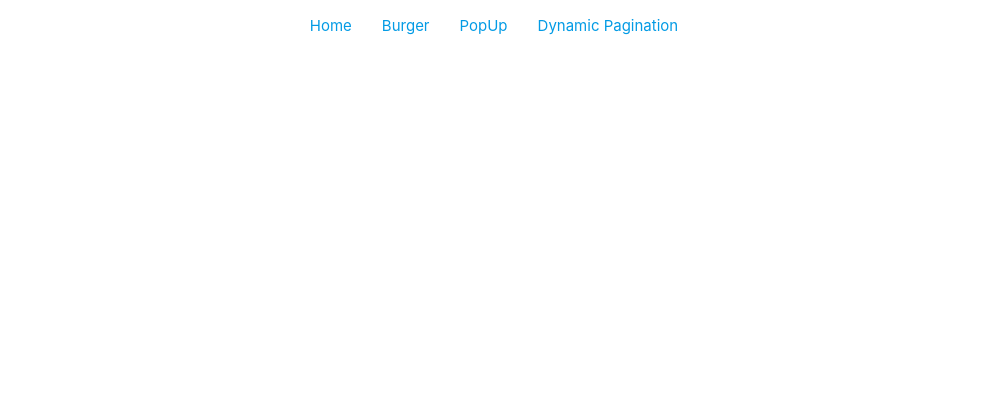
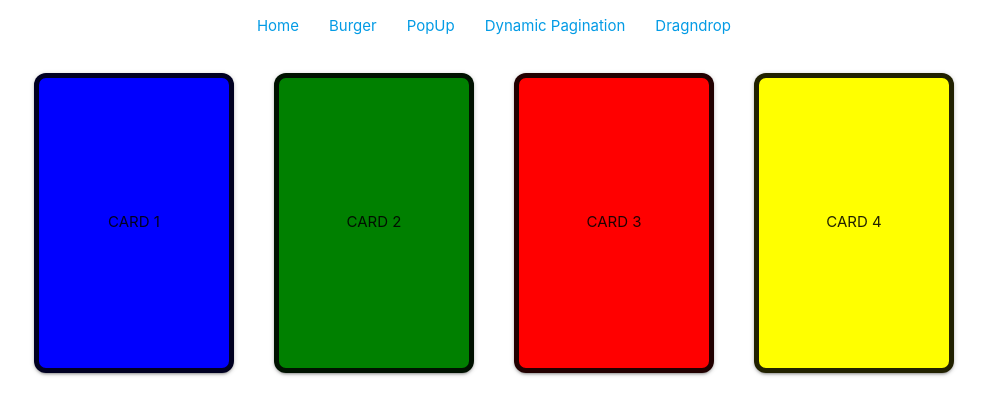
Before and after one commit to CrimsonMax/react-mix, a React (Create React App) app: page /dragndrop in a window 1280 px wide. Shown: the top 414 px of the page, without its empty margins (146-1133 px from the left). Built offline with nearby package versions, Linux system fonts and the light colour scheme.

Commit message:
simple drag'n'drop

```diff
--- a/src/App.js
+++ b/src/App.js
@@ -5,6 +5,7 @@ import { Home } from './components/Home';
 import { Navbar } from './components/Navbar';
 import { Pagination } from './components/Pagination';
 import { Popup } from './components/Popup';
+import { Dragndrop } from './components/Dragndrop';
 
 function App() {
   return (
@@ -16,6 +17,7 @@ function App() {
           <Route path='/burger' component={Burger} />
           <Route path='/popup' component={Popup} />
           <Route path='/pagination' component={Pagination} />
+          <Route path='/dragndrop' component={Dragndrop} />
         </Switch>
       </BrowserRouter>
     </>
--- /dev/null
+++ b/src/components/Dragndrop.css
@@ -0,0 +1,19 @@
+.drag {
+  /* width: 100vw;
+  height: 100vh; */
+  display: flex;
+  align-items: center;
+  justify-content: center;
+}
+
+.card {
+  width: 200px;
+  height: 300px;
+  border-radius: 12px;
+  border: 5px solid;
+  display: flex;
+  justify-content: center;
+  align-items: center;
+  margin: 20px;
+  cursor: grab;
+}
--- /dev/null
+++ b/src/components/Dragndrop.js
@@ -0,0 +1,75 @@
+import { useState } from 'react'
+import './Dragndrop.css'
+
+export const Dragndrop = () => {
+
+  const [cardList, setCardList] = useState([
+    { id: 1, order: 3, text: 'CARD 3', color: 'red' },
+    { id: 2, order: 1, text: 'CARD 1', color: 'blue' },
+    { id: 3, order: 2, text: 'CARD 2', color: 'green' },
+    { id: 4, order: 4, text: 'CARD 4', color: 'yellow' },
+  ])
+  const [currentCard, setCurrentCard] = useState(null)
+
+  function dragStartHandler(e, card) {
+    setCurrentCard(card)
+  }
+
+  function dragEndHandler(e) {
+    e.target.style.border = '3px solid white'
+    setTimeout(() => {
+      e.target.style.border = '5px solid black'
+    }, 300)
+  }
+
+  function dragLeaveHandler(e) {
+    e.target.style.opacity = '1'
+  }
+
+  function dragOverHandler(e) {
+    e.preventDefault()
+    e.target.style.opacity = '.5'
+  }
+
+  function dropHandler(e, card) {
+    e.preventDefault()
+    setCardList(cardList.map(elem => {
+      if (elem.id === card.id) {
+        return { ...elem, order: currentCard.order }
+      }
+      if (elem.id === currentCard.id) {
+        return { ...elem, order: card.order }
+      }
+      return elem
+    }))
+    e.target.style.opacity = '1'
+  }
+
+  const sortCards = (x, y) => {
+    if (x.order > y.order) {
+      return 1
+    } else {
+      return -1
+    }
+  }
+
+  return (
+    <div className='drag'>
+      {cardList.sort(sortCards).map(elem => (
+        <div
+          key={elem.id}
+          className={'card'}
+          style={{ background: elem.color }}
+          draggable={true}
+          onDragStart={e => dragStartHandler(e, elem)}
+          onDragLeave={e => dragLeaveHandler(e)}
+          onDragEnd={e => dragEndHandler(e)}
+          onDragOver={e => dragOverHandler(e)}
+          onDrop={e => dropHandler(e, elem)}
+        >
+          {elem.text}
+        </div>
+      ))}
+    </div>
+  )
+}
--- a/src/components/Navbar.js
+++ b/src/components/Navbar.js
@@ -17,6 +17,9 @@ export const Navbar = () => {
         <Link className="navbar-logo" to='/pagination' >
           Dynamic Pagination
         </Link>
+        <Link className="navbar-logo" to='/dragndrop' >
+          Dragndrop
+        </Link>
       </div>
     </>
   )
```
Lines whose indentation alone changed are shown as unchanged.
